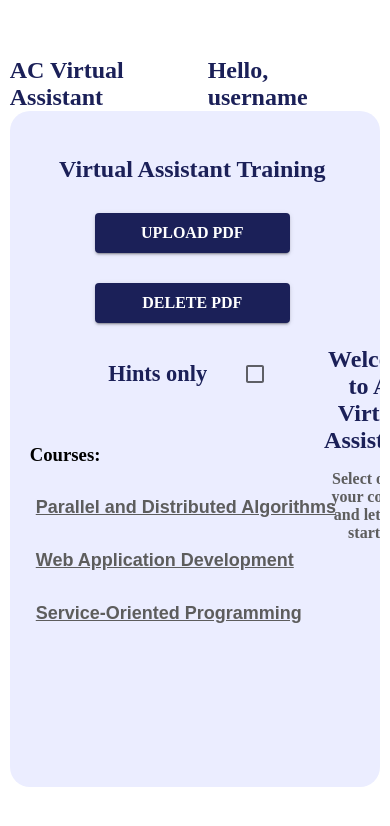
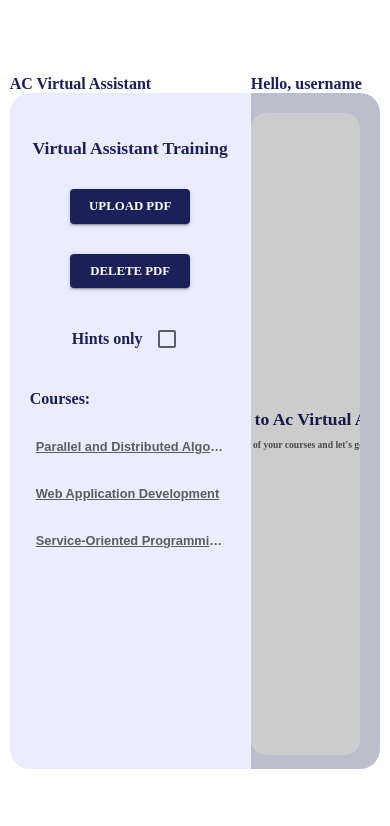
Before and after one commit to larisa-lisei/AC-Virtual-Assistant, a React (Vite) app in the folder frontend/: page /chat in a window 390 px wide. Shown: the top 826 px of the page. Built offline with nearby package versions, Linux system fonts and the light colour scheme; some icons are missing; a web font is replaced by a local one.

Commit message:
Make pages responsive

```diff
--- a/frontend/src/features/auth/LoginPage.css
+++ b/frontend/src/features/auth/LoginPage.css
@@ -39,16 +39,87 @@
 
 .login-card-info p {
     color: var(--secondary-color);
+    margin-bottom: 0;
 }
 
 form {
     display: flex;
     flex-direction: column;
     gap: 35px;
-    width: 100%;
+    width: 70%;
     margin-top: 35px;
 }
 
 Button {
     align-self: center;
 }
+
+@media(max-width: 1160px) {
+    .login-card {
+        width: 80%;
+        max-height: fit-content;
+    }
+}
+
+@media (max-width: 880px) {
+    .login-card {
+        width: 80%;
+        padding: 40px;
+    }
+
+    h1 {
+        font-size: 1.5rem;
+    }
+
+    p {
+        font-size: 0.8rem;
+    }
+
+    form {
+        width: 85%;
+        gap: 20px;
+        margin-top: 20px;
+    }
+}
+
+@media(max-width: 710px) {
+    .login-card {
+        flex-direction: column;
+        align-items: center;
+        width: 50%;
+    }
+
+    .login-image-container {
+        width: 80px;
+        align-self: center;
+    }
+
+    .login-card-info {
+        width: 100%;
+        align-items: center;
+    }
+}
+
+@media(max-width: 550px) {
+    h1 {
+        font-size: 1.2rem;
+    }
+
+    form {
+        width: 100%;
+    }
+
+    p {
+        font-size: 0.6rem;
+    }
+}
+
+@media(max-width: 390px) {
+    h1 {
+        font-size: 1rem;
+    }
+
+    .login-card {
+        width: 60%;
+    }
+}
--- a/frontend/src/features/auth/LoginPage.tsx
+++ b/frontend/src/features/auth/LoginPage.tsx
@@ -34,7 +34,6 @@ export default function LoginPage() {
                 <img src={formImage} alt = "Login Form" className="login-image"/>
             </div>
             <div className="login-card-info">
-                <div>
                 <h1>Welcome to<br/> AC Virtual Assistant!</h1>
                 <p>Enter your credentials to access your account</p>
                 <form onSubmit = {handleSubmit}>
@@ -59,6 +58,5 @@ export default function LoginPage() {
                 </form>
             </div>
         </div>
-        </div>
     )
 }
--- a/frontend/src/features/chat/ChatPage.css
+++ b/frontend/src/features/chat/ChatPage.css
@@ -113,3 +113,40 @@
 .menu-button.closed {
     right: -20px;
 }
+
+@media(max-width: 810px) {
+    .chat-overlay {
+        position: absolute;
+        inset: 0;
+        background: rgba(0, 0, 0, 0.2);
+        z-index: 1;
+        overflow-x: hidden;
+    }
+
+    .chat-menu {
+        z-index: 11;
+    }
+
+    .chat-messages {
+        position: relative;
+    }
+
+    .menu-open {
+        white-space: nowrap;
+        overflow: hidden;
+    }
+
+    .menu-close {
+        white-space: normal;
+    }
+}
+
+@media(max-width: 510px) {
+    .chat-title h2 {
+        font-size: 1rem;
+    }
+
+    .chat-menu {
+        width: 65%;
+    }
+}
--- a/frontend/src/features/chat/ChatPage.tsx
+++ b/frontend/src/features/chat/ChatPage.tsx
@@ -189,6 +189,7 @@ export default function ChatPage() {
                     </button>
                 </div>
                 <div className={`chat-messages ${menuOpen ? 'menu-open' : 'menu-close'}`}>
+                {menuOpen && <div className="chat-overlay" onClick={onToggleMenu} />}
                     {roleChats[user.role]}
                 </div>
             </div>
--- a/frontend/src/features/chat/components/ChatComponent.css
+++ b/frontend/src/features/chat/components/ChatComponent.css
@@ -6,6 +6,7 @@
     margin-left: 0;
     display: flex;
     flex-direction: column;
+    overflow-y: auto;
 }
 
 .course-title {
@@ -23,6 +24,7 @@
     flex-direction: row;
     align-items: center;
     justify-content: space-between;
+    gap: 10px;
 }
 
 .switch-button {
@@ -42,6 +44,7 @@
     justify-content: center;
     align-self: center;
     min-width: 0;
+    margin: 0px 30px 0px 30px;
 }
 
 .chat-description h2 {
@@ -147,3 +150,47 @@
     color: black;
     text-wrap: nowrap;
 }
+
+@media(max-width: 810px) {
+    .chat-component-container, .chat-description {
+        overflow-x: hidden;
+    }
+
+    .chat-description h2 {
+        font-size: 1.1rem;
+    }
+
+    .course-title.professor h3 {
+        font-size: 0.9rem;
+        margin-bottom: 0;
+    }
+
+    .admin-title h2 {
+        font-size: 1.1rem;
+        margin-left: 20px;
+    }
+
+    .admin-title h3 {
+        font-size: 0.8rem;
+        margin-left: 10px;
+    }
+
+    .switch-button {
+        font-size: 0.8rem;
+    }
+
+    .course-title h3, .switch-button {
+        margin-left: 20px;
+    }
+
+    .course-title.professor {
+        display: flex;
+        flex-direction: column;
+        align-items: center;
+        gap: 0;
+    }
+
+    .admin-table .MuiTableCell-root {
+        font-size: 0.9rem;
+    }
+}
--- a/frontend/src/features/chat/components/menu/MenuComponent.css
+++ b/frontend/src/features/chat/components/menu/MenuComponent.css
@@ -50,6 +50,7 @@ nav {
 .professor-menu-courses h3 {
     text-align: left;
     margin-bottom: 0;
+    color: var(--primary-color);
 }
 
 .professor-menu-items button {
@@ -80,3 +81,30 @@ nav {
     scrollbar-width: none;
     text-overflow: ellipsis;
 }
+
+@media(max-width: 510px) {
+    .menu-container h2 {
+        font-size: 1.1rem;
+        text-wrap: wrap;
+    }
+
+    .menu-items button,
+    .professor-menu-items button {
+        font-size: 0.8rem;
+    }
+
+    .professor-hints-item,
+    .menu-items h3 {
+        font-size: 1rem;
+    }
+
+    .menu-items h3 {
+        margin-top: 0;
+    }
+
+    .admin-menu-items .MuiListItemText-primary {
+        font-size: 0.8rem;
+        overflow-x: hidden;
+        text-overflow: ellipsis;
+    }
+}
```
Lines whose indentation alone changed are shown as unchanged.
